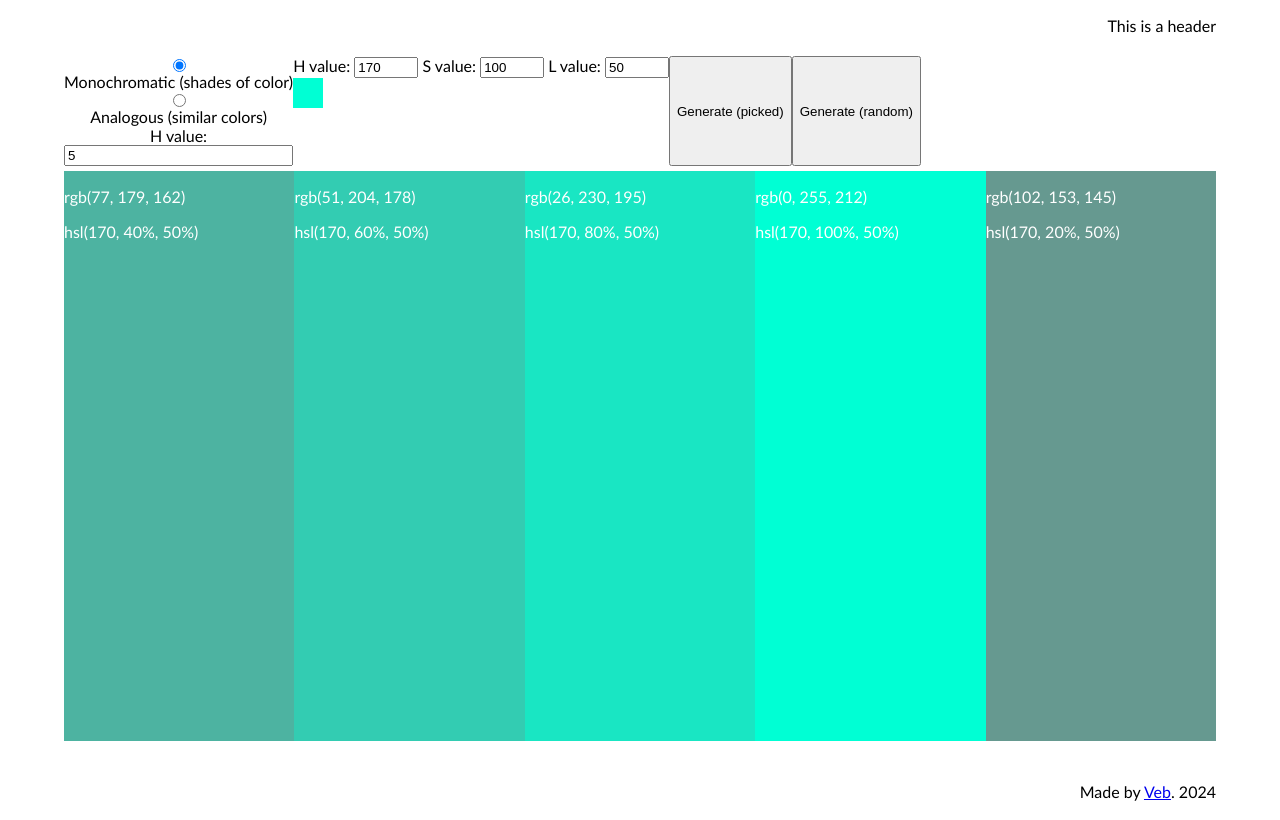
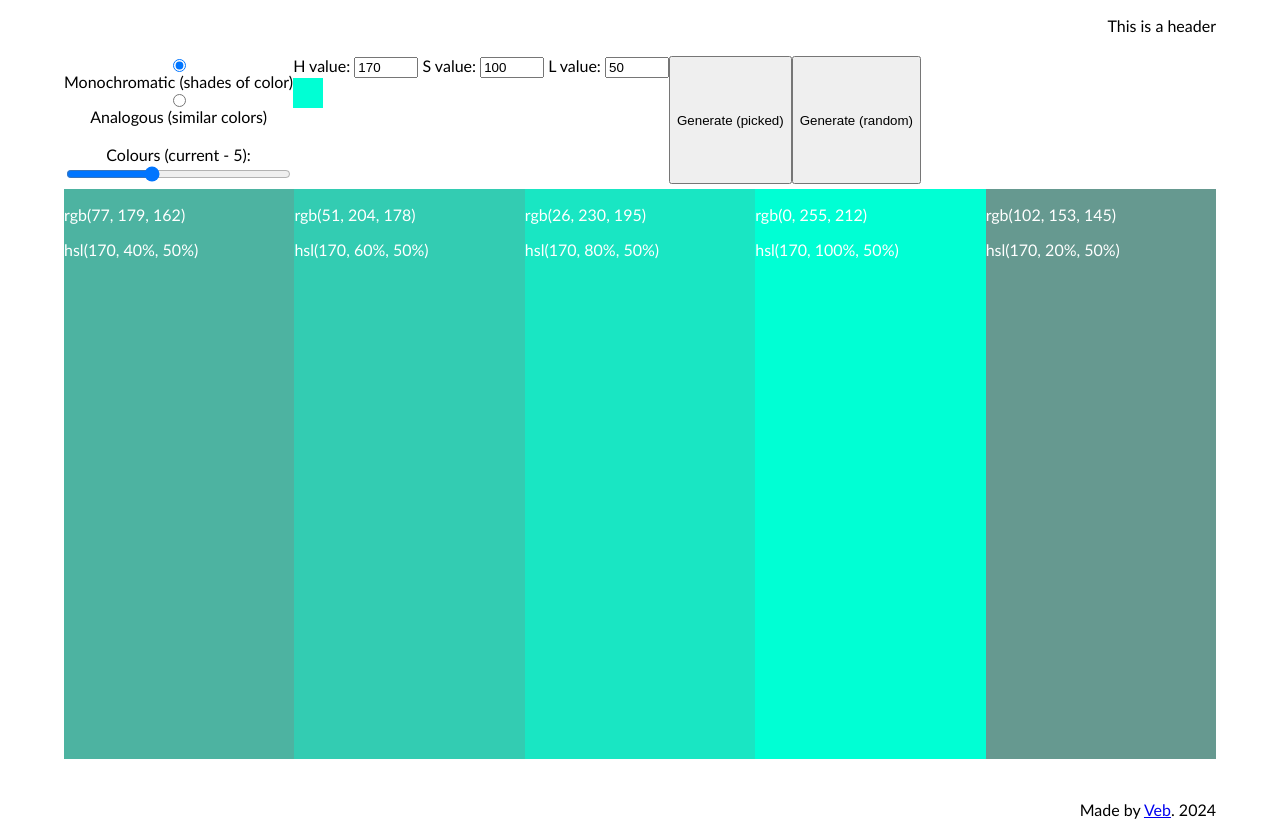
Before and after one commit to VEB152/Palette-Gen, a plain HTML site: page index.html in a window 1280 px wide. Drawn offline with Linux system fonts and the light colour scheme.

Commit message:
Keeping colour fixed aftr random gen

```diff
--- a/index.html
+++ b/index.html
@@ -15,8 +15,9 @@
                 <label for="monochromatic">Monochromatic (shades of color)</label>
                 <input type="radio" id="analogous" value="analogous" name="gentype">
                 <label for="analogous">Analogous (similar colors)</label>
-                <label for="colamnt">H value:</label>
-                <input type="number" id="colamnt" name="Column amount" min="2" max="10" required value="5" onchange="colchange()">
+                </br>
+                <label for="colamnt" id="sliderlabel">Colours (current - 5):</label>
+                <input type="range" id="colamnt" name="Column amount" min="2" max="10" value="5" onchange="colchange()">
             </form>
             <div id = "colorpick">
                 <label for="H_val">H value:</label>
--- a/js/picker.js
+++ b/js/picker.js
@@ -6,6 +6,36 @@ let amnt = 5;
 //Setup - sets amount of columns
 function colchange () {
     amnt=parseInt(document.getElementById("colamnt").value);
+    slidLabel = document.getElementById("sliderlabel");
+    switch (amnt) {
+        case 2:
+            slidLabel.innerHTML = "Colours (current - 2):";
+            break;
+        case 3:
+            slidLabel.innerHTML = "Colours (current - 3):";
+            break;
+        case 4:
+            slidLabel.innerHTML = "Colours (current - 4):";
+            break;
+        case 5:
+            slidLabel.innerHTML = "Colours (current - 5):";
+            break;
+        case 6:
+            slidLabel.innerHTML = "Colours (current - 6):";
+            break;
+        case 7:
+            slidLabel.innerHTML = "Colours (current - 7):";
+            break;
+        case 8:
+            slidLabel.innerHTML = "Colours (current - 8):";
+            break;
+        case 9:
+            slidLabel.innerHTML = "Colours (current - 9):";
+            break;
+        case 10:
+            slidLabel.innerHTML = "Colours (current - 10):";
+            break;
+    };
     for (let i = 0; i < (amntmax); i++) {
         colnr = "color"+i;
         if (i>=amnt) {
@@ -114,6 +144,9 @@ function genrand () {
     const h=Math.round((Math.random()*359));
     const s=Math.round((Math.random()*50)+50);
     const l=Math.round((Math.random()*20)+40);
+    document.getElementById("H_val").value = h;
+    document.getElementById("S_val").value = s;
+    document.getElementById("L_val").value = l;
     select (method,h,s,l,amnt);
     document.getElementById("prev").style.backgroundColor="hsl("+h+", "+s+"%, "+l+"%)";
 };
```
